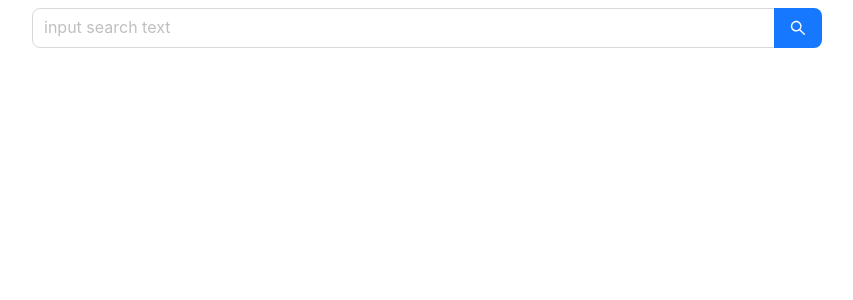
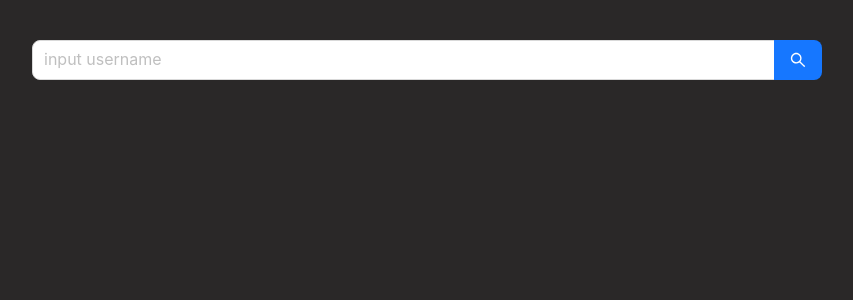
Before and after one commit to MrGallik/inqool-interview, a React (Vite) app: page / in a window 1280 px wide. Shown: the top 300 px of the page, without its empty margins (213-1066 px from the left). Built offline with nearby package versions, Linux system fonts and the light colour scheme.

Commit message:
fix(style): background color and borders changed

```diff
--- a/src/assets/styles/style.css
+++ b/src/assets/styles/style.css
@@ -1,5 +1,13 @@
+body {
+  background-color: #2a2828;
+}
+
 .m0 {
   margin: 0;
+}
+
+.mt-2 {
+  margin-top: 2rem;
 }
 
 .bg-dark {
--- a/src/components/Organizations.tsx
+++ b/src/components/Organizations.tsx
@@ -11,6 +11,7 @@ export const Organizations = ({ orgs }: OrganizationsProps) => {
   return (
     <Card
       title={<h2 className="color-white">Organizations</h2>}
+      bordered={false}
       className="bg-dark color-white rounded"
     >
       <Space direction="vertical" size="middle" style={{ width: "100%" }}>
--- a/src/components/Repositories.tsx
+++ b/src/components/Repositories.tsx
@@ -18,6 +18,7 @@ export const Repositories = ({ repos }: RepositoryProps) => {
   return (
     <Card
       title={<h2 className="color-white">Repositories</h2>}
+      bordered={false}
       className="bg-dark color-white rounded"
     >
       <Row>
--- a/src/components/Searchbar.tsx
+++ b/src/components/Searchbar.tsx
@@ -59,10 +59,13 @@ export const Searchbar = (props: SearchbarProps) => {
   };
 
   return (
-    <Form.Item help={error}>
+    <Form.Item
+      help={error}
+      className="mt-2"
+    >
       <Input.Search
         size="large"
-        placeholder="input search text"
+        placeholder="input username"
         onSearch={handleSearch}
         status={error === "" ? "" : "error"}
         enterButton
--- a/src/components/UserInfo.tsx
+++ b/src/components/UserInfo.tsx
@@ -8,7 +8,7 @@ export const UserInfo = (user: User) => {
   };
 
   return (
-    <Card className="bg-dark rounded">
+    <Card bordered={false} className="bg-dark rounded">
       <Row>
         <Col flex="200px" xs={{ flex: "150px" }}>
           <Image className="rounded" src={user.avatar_url} />
```
